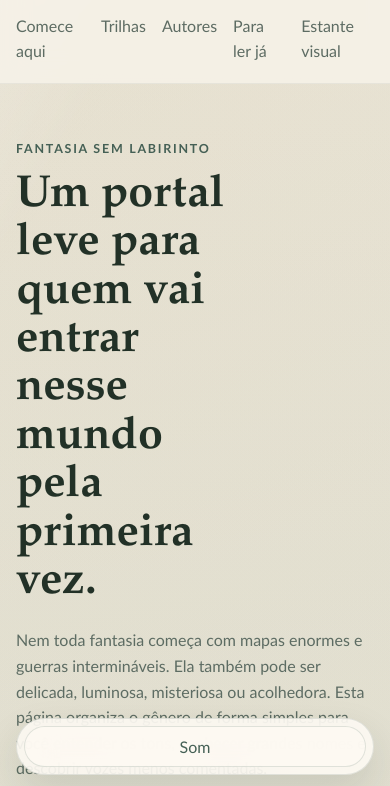
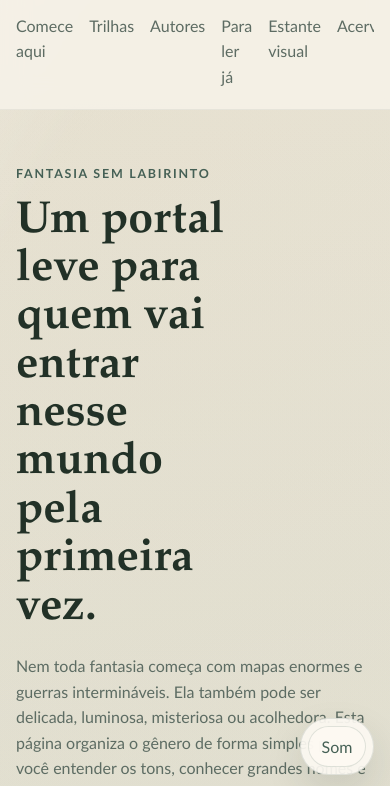
Before and after one commit to ManoelBrendo/siteDeFantasia, a plain HTML site: page index.html in a window 390 px wide. Shown: the part 56-842 px from the top of the page. Drawn offline with Linux system fonts and the light colour scheme.

Commit message:
Add files via upload

```diff
--- a/index.html
+++ b/index.html
@@ -483,6 +483,14 @@
                 width: auto;
                 bottom: 0.8rem;
             }
+            .audio-dock.is-collapsed {
+                left: auto;
+                right: 1rem;
+                width: auto;
+            }
+            .audio-panel-toggle {
+                width: auto;
+            }
             .audio-buttons { grid-template-columns: 1fr; }
         }
     </style>
@@ -500,6 +508,7 @@
                 <a href="#autores">Autores</a>
                 <a href="#agora">Para ler já</a>
                 <a href="#capas">Estante visual</a>
+                <a href="livros.html">Acervo</a>
             </nav>
         </div>
     </header>
@@ -513,6 +522,7 @@
                 <div class="actions fade delay-3">
                     <a class="button primary" href="#entrada">Abrir o mapa inicial</a>
                     <a class="button secondary" href="#autores">Explorar autores</a>
+                    <a class="button secondary" href="livros.html">Entrar no acervo</a>
                 </div>
                 <div class="stats fade delay-3">
                     <div class="stat"><strong>12</strong><span>autores para começar sem se perder</span></div>
@@ -891,6 +901,8 @@
         });
 
         const ambientAudio = document.getElementById("ambient-audio");
+        const audioDock = document.getElementById("audio-dock");
+        const audioPanelToggle = document.getElementById("audio-panel-toggle");
         const audioPlay = document.getElementById("audio-play");
         const audioPause = document.getElementById("audio-pause");
         const audioTrack = document.getElementById("audio-track");
@@ -900,6 +912,7 @@
         const AUDIO_ENABLED_KEY = "bosque-da-fantasia-audio-enabled";
         const AUDIO_VOLUME_KEY = "bosque-da-fantasia-audio-volume";
         const AUDIO_TRACK_KEY = "bosque-da-fantasia-audio-track";
+        const AUDIO_PANEL_KEY = "bosque-da-fantasia-audio-panel-open";
         const defaultVolume = 0.12;
         const tracks = {
             serenata: {
@@ -950,10 +963,23 @@
             localStorage.setItem(AUDIO_TRACK_KEY, resolvedTrackKey);
         };
 
+        const syncPanelToggleLabel = () => {
+            const isOpen = !audioDock.classList.contains("is-collapsed");
+            audioPanelToggle.textContent = isOpen ? "Fechar" : (!ambientAudio.paused ? "Som ativo" : "Som");
+            audioPanelToggle.setAttribute("aria-expanded", String(isOpen));
+        };
+
         const updateAudioUi = (isPlaying, message) => {
             audioPlay.disabled = isPlaying;
             audioPause.disabled = !isPlaying;
             audioStatus.textContent = message;
+            syncPanelToggleLabel();
+        };
+
+        const setPanelOpen = (isOpen) => {
+            audioDock.classList.toggle("is-collapsed", !isOpen);
+            syncPanelToggleLabel();
+            localStorage.setItem(AUDIO_PANEL_KEY, String(isOpen));
         };
 
         const setAudioVolume = (value) => {
@@ -967,8 +993,14 @@
             ? storedVolume
             : defaultVolume;
         setAudioVolume(initialVolume);
+        setPanelOpen(localStorage.getItem(AUDIO_PANEL_KEY) === "true");
         const storedTrack = localStorage.getItem(AUDIO_TRACK_KEY);
         setTrack(storedTrack && tracks[storedTrack] ? storedTrack : "serenata");
+
+        audioPanelToggle.addEventListener("click", () => {
+            const isCollapsed = audioDock.classList.contains("is-collapsed");
+            setPanelOpen(isCollapsed);
+        });
 
         audioVolume.addEventListener("input", (event) => {
             const value = Number(event.target.value) / 100;
```
